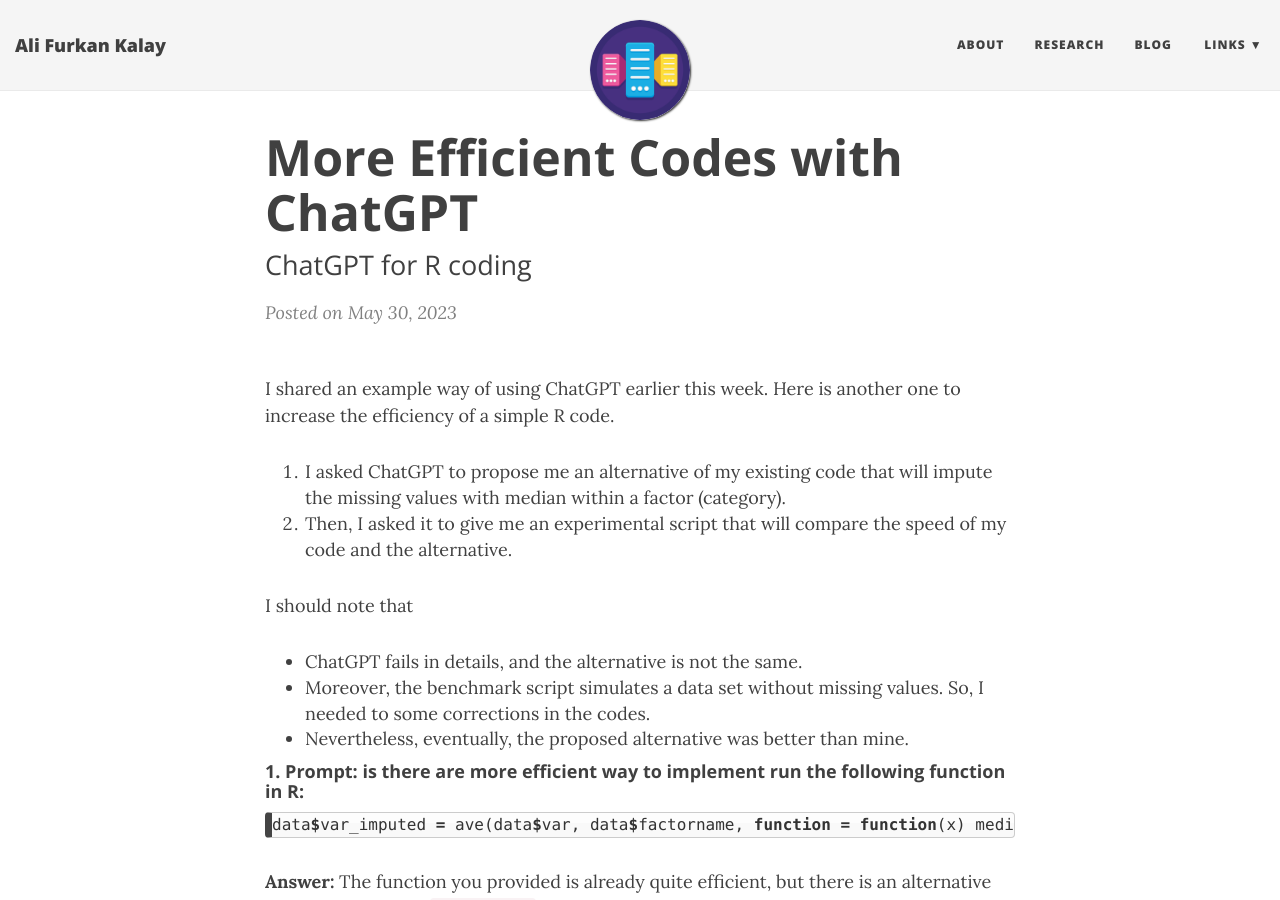
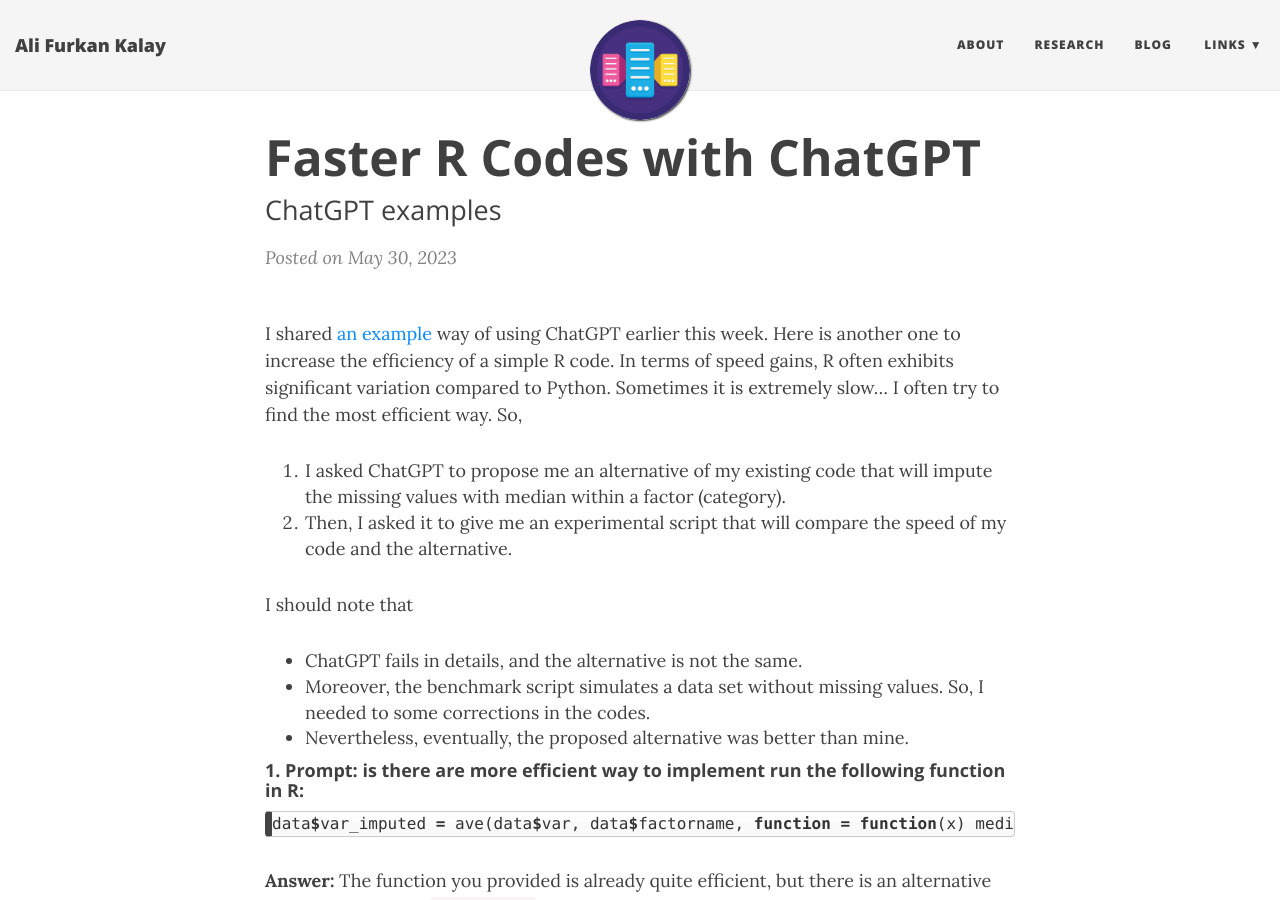
Before and after one commit to alfurka/alfurka.github.io, a Jekyll site: the page built from _posts/2023-05-30-chatgpt-example-R-coding.md, in a window 1280 px wide and 900 px high. Built offline with Jekyll 4.4.1, drawn with Linux system fonts in a browser that asks for light colours; nearby versions of some CDN libraries.

Commit message:
Update 2023-05-30-chatgpt-example-R-coding.md

```diff
--- a/_posts/2023-05-30-chatgpt-example-R-coding.md
+++ b/_posts/2023-05-30-chatgpt-example-R-coding.md
@@ -1,12 +1,12 @@
 ---
 layout: post
-title: "More Efficient Codes with ChatGPT"
-subtitle: "ChatGPT for R coding"
+title: "Faster R Codes with ChatGPT"
+subtitle: "ChatGPT examples"
 tags: [blog, GPT, ChatGPT, R, coding]
 image: /img/data.png
 ---
 
-I shared an example way of using ChatGPT earlier this week. Here is another one to increase the efficiency of a simple R code.
+I shared [an example](https://alfurka.github.io/2023-05-22-using-chatgpt-for-coding-python-R/) way of using ChatGPT earlier this week. Here is another one to increase the efficiency of a simple R code. In terms of speed gains, R often exhibits significant variation compared to Python. Sometimes it is extremely slow... I often try to find the most efficient way. So,
 
 1. I asked ChatGPT to propose me an alternative of my existing code that will impute the missing values with median within a factor (category).
 2. Then, I asked it to give me an experimental script that will compare the speed of my code and the alternative.
```
